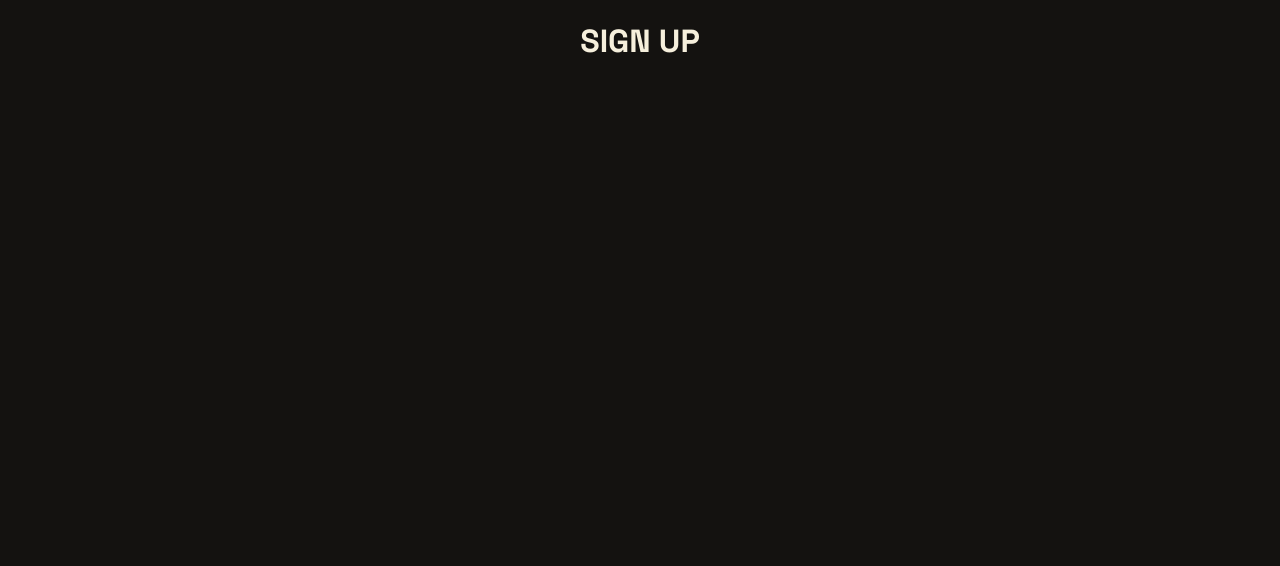
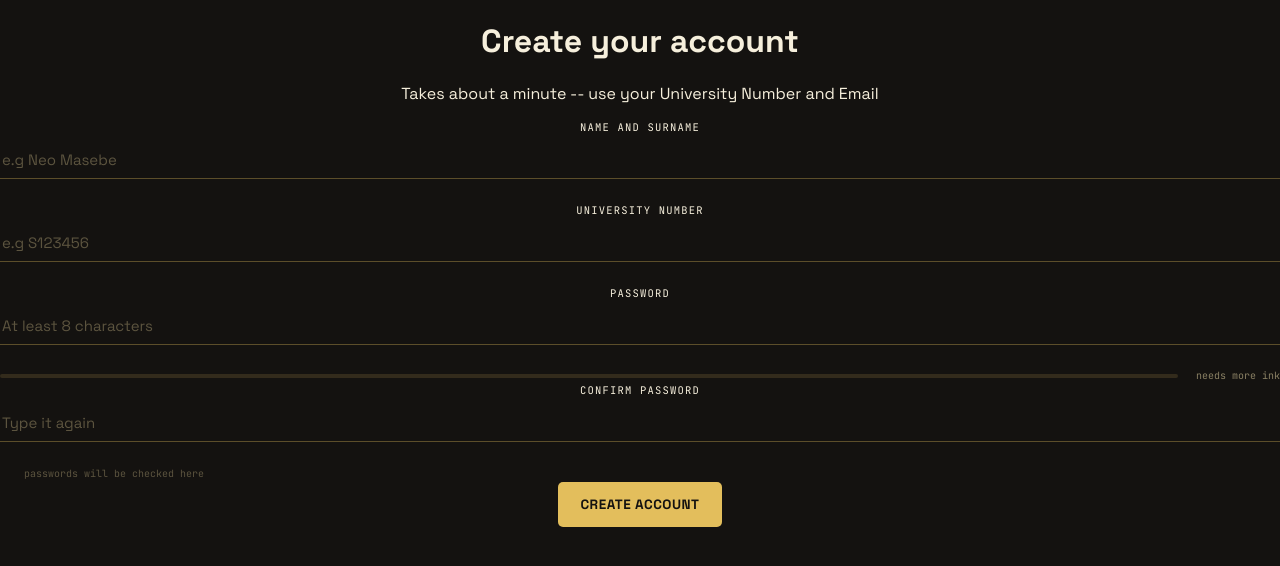
Before and after one commit to CMPG224-SE-PROJECT-GROUP-1/Room-Booking-Scheduling-System, a React (Vite) app in the folder my-RBSS-app/: page /signup in a window 1280 px wide. Shown: the top 566 px of the page. Built offline with nearby package versions, Linux system fonts and the light colour scheme.

Commit message:
signup field updates

```diff
--- a/my-RBSS-app/src/frontend/components/Button.css
+++ b/my-RBSS-app/src/frontend/components/Button.css
@@ -22,4 +22,6 @@
   color: var(--text-secondary);
 }
 
+.btn-disabled { opacity: 0.4; cursor: not-allowed; }
+
 .btn:disabled { opacity: 0.4; cursor: not-allowed; }
--- a/my-RBSS-app/src/frontend/components/Button.jsx
+++ b/my-RBSS-app/src/frontend/components/Button.jsx
@@ -1,8 +1,10 @@
 import './Button.css'
 
-export default function Button({variant = 'solid', fullWidth, children, ...rest}){
+export default function Button({active = true, variant = 'solid', fullWidth, children, ...rest}){
 
-    const classes = `btn btn-${variant} ${fullWidth ? 'btn-full':''}`
+    const state = (active ? variant: 'disabled');
+
+    const classes = `btn btn-${state} ${fullWidth ? 'btn-full':''}`.trim();
 
     return (
         <button className={classes} {...rest}>
--- /dev/null
+++ b/my-RBSS-app/src/frontend/components/ConfirmField.css
@@ -0,0 +1,41 @@
+.match-row {
+  display: flex;
+  align-items: center;
+  gap: 8px;
+  margin-top: 10px;
+  height: 16px;
+}
+
+.stamp { width: 16px; height: 16px; flex-shrink: 0; }
+
+.stamp circle {
+  fill: none;
+  stroke: var(--yellow);
+  stroke-width: 1.6;
+  stroke-dasharray: 44;
+  stroke-dashoffset: 44;
+  transition: stroke-dashoffset 0.4s ease;
+}
+
+.stamp path {
+  fill: none;
+  stroke: var(--yellow);
+  stroke-width: 2;
+  stroke-linecap: round;
+  stroke-linejoin: round;
+  stroke-dasharray: 14;
+  stroke-dashoffset: 14;
+  transition: stroke-dashoffset 0.3s ease 0.15s;
+}
+
+.match-row.ok .stamp circle { stroke-dashoffset: 0; }
+.match-row.ok .stamp path { stroke-dashoffset: 0; }
+
+.match-text {
+  font-family: 'JetBrains Mono', monospace;
+  font-size: 10px;
+  color: #5c543f;
+  transition: color 0.3s ease;
+}
+
+.match-row.ok .match-text { color: var(--yellow); }
--- /dev/null
+++ b/my-RBSS-app/src/frontend/components/ConfirmField.jsx
@@ -0,0 +1,33 @@
+import Field from './Field';
+import './ConfirmField.css';
+import { useState } from 'react';
+
+export default function ConfirmField({ value, onChange, passwordValue }) {
+    const hasInput = value.length > 0;
+    const matches = hasInput && value === passwordValue;
+
+    let text = 'passwords will be checked here';
+    if (hasInput) text = matches ? 'stamped — passwords match' : "doesn't match yet";
+
+
+    return (
+        <div>
+        <Field
+            id="confirm"
+            label="Confirm password"
+            type="password"
+            placeholder="Type it again"
+            value={value}
+            onChange={onChange}
+        />
+
+        <div className={`match-row ${matches ? 'ok' : ''}`}>
+            <svg className="stamp" viewBox="0 0 24 24">
+            <circle cx="12" cy="12" r="9" />
+            <path d="M7.5 12.5l3 3 6-6.5" />
+            </svg>
+            <span className="match-text">{text}</span>
+        </div>
+        </div>
+    );
+}
--- a/my-RBSS-app/src/frontend/components/Field.jsx
+++ b/my-RBSS-app/src/frontend/components/Field.jsx
@@ -16,7 +16,7 @@ export default function Field({id, label, type = 'text', placeholder, value, onC
                 value = {value}
                 onChange = {onChange}
                 onFocus ={() => setFocused(true)}
-                onBlur ={() => setBlur(false)}
+                onBlur ={() => setFocused(false)}
 
                 />
                 <div className="underline"/>
--- a/my-RBSS-app/src/frontend/components/PasswordField.jsx
+++ b/my-RBSS-app/src/frontend/components/PasswordField.jsx
@@ -1,4 +1,6 @@
 import { scorePassword, STRENGTH_LABELS } from "../utils/passwordScore";
+import Field from "./Field";
+import './PasswordField.css';
 
 
 export default function PasswordField({value, onChange}){
@@ -29,6 +31,4 @@ export default function PasswordField({value, onChange}){
 
         </div>
     )
-
-
 }
--- a/my-RBSS-app/src/frontend/pages/SignUp.jsx
+++ b/my-RBSS-app/src/frontend/pages/SignUp.jsx
@@ -1,7 +1,63 @@
+import { useState } from "react";
+import Field from "../components/Field";
+import PasswordField from "../components/PasswordField";
+import ConfirmField from "../components/ConfirmField";
+import Button from "../components/Button";
+
 export default function SignUp(){
+
+    const [name, setName] = useState('');
+    const [uniNumber, setUniNumber] = useState('');
+    const [password, setPassword] = useState('');
+    const [confirm, setConfirm] = useState('');
+    const [passMatch, setPassMatch] = useState(false);
+
+    function handleSubmit(event){
+        event.preventDefault();
+        alert("CREATED NEW ACCOUNT!");
+    }
+
+
     return (
-        <div>
-            <h1>SIGN UP</h1>
+        <div className="signup-page">
+            <form className="signup-form" onSubmit={handleSubmit}>
+
+                <h1>Create your account</h1>
+                <p className="sub">Takes about a minute -- use your University Number and Email</p>
+
+                <Field
+                    id="name"
+                    label="Name and Surname"
+                    placeholder="e.g Neo Masebe"
+                    value = {name}
+                    onChange={(e) => setName(e.target.value)}
+
+                />
+
+                <Field
+                    id="uni"
+                    label="University Number"
+                    placeholder="e.g S123456"
+                    value = {uniNumber}
+                    onChange={(e) => setUniNumber(e.target.value)}
+
+                />
+
+                <PasswordField
+                    value={password}
+                    onChange={(e) => setPassword(e.target.value)}
+                />
+
+                <ConfirmField
+                    value={confirm}
+                    onChange={(e) => setConfirm(e.target.value)}
+                    passwordValue={password}
+                />
+
+                <Button active={true}>Create Account</Button>
+
+            </form>
+
         </div>
     )
 }
--- a/my-RBSS-app/src/frontend/utils/passwordScore.js
+++ b/my-RBSS-app/src/frontend/utils/passwordScore.js
@@ -10,8 +10,8 @@ export function scorePassword(value){
 
 export const STRENGTH_LABELS = [
   'needs more ink',
-  'needs more ink',
-  'getting darker',
+  'needs a bit more ink',
+  'getting bit darker',
   'getting darker',
   'strong, full ink',
   'strong, full ink',
```
